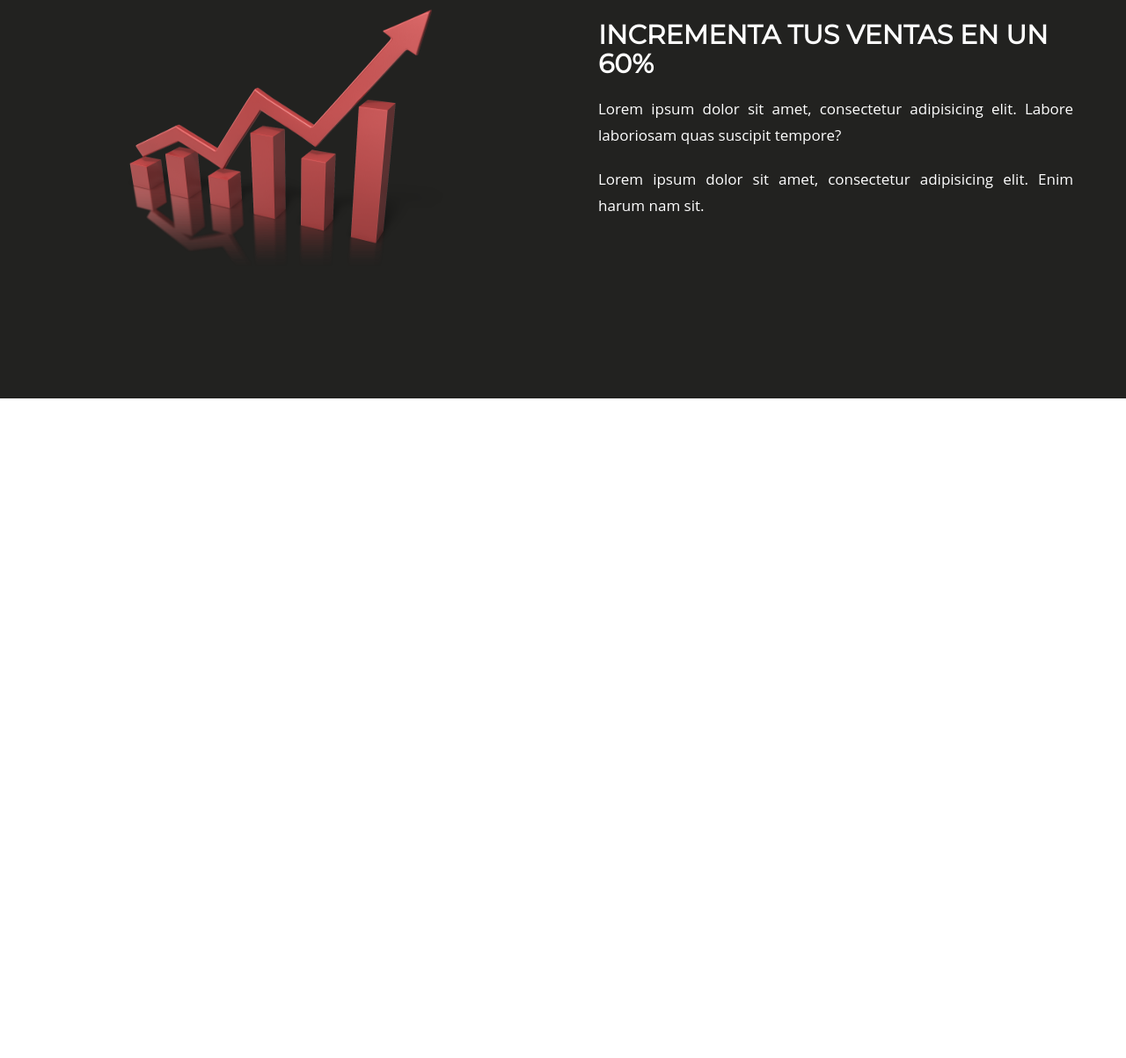
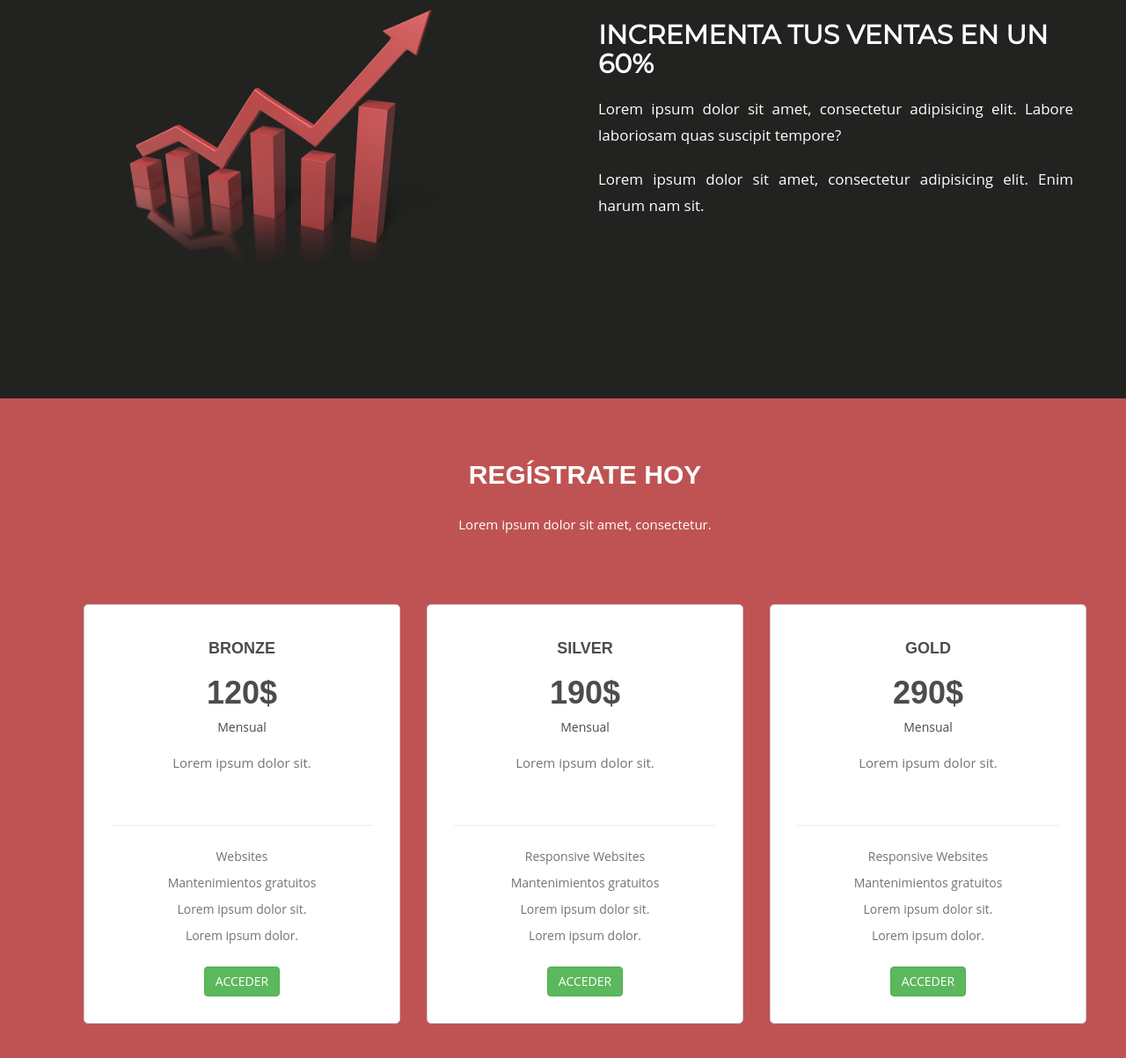
Before and after one commit to alvag/devsland-html-css-bootstrap, a plain HTML site: page index.html in a window 1280 px wide. Shown: the part 1673-2876 px from the top of the page at 88% size. Before the commit the page ends 2126 px from the top, so only its background shows below. Drawn offline with Linux system fonts and the light colour scheme.

Commit message:
seccion precios

```diff
--- a/css/styles.css
+++ b/css/styles.css
@@ -305,3 +305,61 @@ b {
 		font-size: 25px;
 	}
 }
+
+/*Precios*/
+
+.pricing {
+	padding: 50px 80px;
+	text-align: center;
+	background-color: #BF5353;
+}
+
+.pricing h2,
+.pricing p {
+	color: #FFFFFF;
+}
+
+.pricing p {
+	padding-bottom: 40px;
+	padding-top: 20px;
+}
+
+.packages {
+	padding: 30px;
+	border: 1px solid #CCCCCC;
+	background-color: #FFFFFF;
+	border-radius: 5px;
+	margin-top: 30px;
+}
+
+.packages ul li {
+	display: block;
+	padding: 5px;
+}
+
+.packages h4,
+.packages h1,
+.packages b {
+	color: #4C4C4C;
+}
+
+.packages p,
+.packages li {
+	color: #737373;
+}
+
+.packages button {
+	margin-top: 10px;
+}
+
+@media (max-width: 546px) {
+	.pricing {
+		padding: 50px 0;
+	}
+
+	.packages {
+		width: 90%;
+		margin-left: auto;
+		margin-right: auto;
+	}
+}
--- a/index.html
+++ b/index.html
@@ -53,7 +53,7 @@
 										<a href="#" class="btn btn-tw"><i class="fab fa-twitter"></i>Twitter</a>
 									</div>
 									o
-									<form class="form" role="form" method="post" action="login" accept-charset="utf-8" id="login-nav">
+									<form class="form" role="form" method="post" accept-charset="utf-8" id="login-nav">
 
 										<div class="form-group">
 											<label for="InputEmail" class="sr-only">Correo Electrónico</label>
@@ -159,6 +159,71 @@
 	</div>
 </div>
 
+<!-- Seccion precios -->
+
+<div id="precios" class="pricing">
+	<div class="container">
+		<div class="row">
+			<h2>Regístrate hoy</h2>
+			<p>Lorem ipsum dolor sit amet, consectetur.</p>
+			<div class="col-lg-4 col-md-4">
+				<div class="packages" id="flip1">
+					<h4>Bronze</h4>
+					<h1>120$</h1>
+					<b>Mensual</b>
+					<p>Lorem ipsum dolor sit.</p>
+					<hr>
+
+					<ul>
+						<li>Websites</li>
+						<li>Mantenimientos gratuitos</li>
+						<li>Lorem ipsum dolor sit.</li>
+						<li>Lorem ipsum dolor.</li>
+					</ul>
+
+					<button class="btn btn-success">Acceder</button>
+				</div>
+			</div>
+			<div class="col-lg-4 col-md-4">
+				<div class="packages" id="flip2">
+					<h4>Silver</h4>
+					<h1>190$</h1>
+					<b>Mensual</b>
+					<p>Lorem ipsum dolor sit.</p>
+					<hr>
+
+					<ul>
+						<li>Responsive Websites</li>
+						<li>Mantenimientos gratuitos</li>
+						<li>Lorem ipsum dolor sit.</li>
+						<li>Lorem ipsum dolor.</li>
+					</ul>
+
+					<button class="btn btn-success">Acceder</button>
+				</div>
+			</div>
+			<div class="col-lg-4 col-md-4">
+				<div class="packages" id="flip3">
+					<h4>Gold</h4>
+					<h1>290$</h1>
+					<b>Mensual</b>
+					<p>Lorem ipsum dolor sit.</p>
+					<hr>
+
+					<ul>
+						<li>Responsive Websites</li>
+						<li>Mantenimientos gratuitos</li>
+						<li>Lorem ipsum dolor sit.</li>
+						<li>Lorem ipsum dolor.</li>
+					</ul>
+
+					<button class="btn btn-success">Acceder</button>
+				</div>
+			</div>
+		</div>
+	</div>
+</div>
+
 <script src="js/jquery.min.js"></script>
 <script src="js/bootstrap.min.js"></script>
 
```
